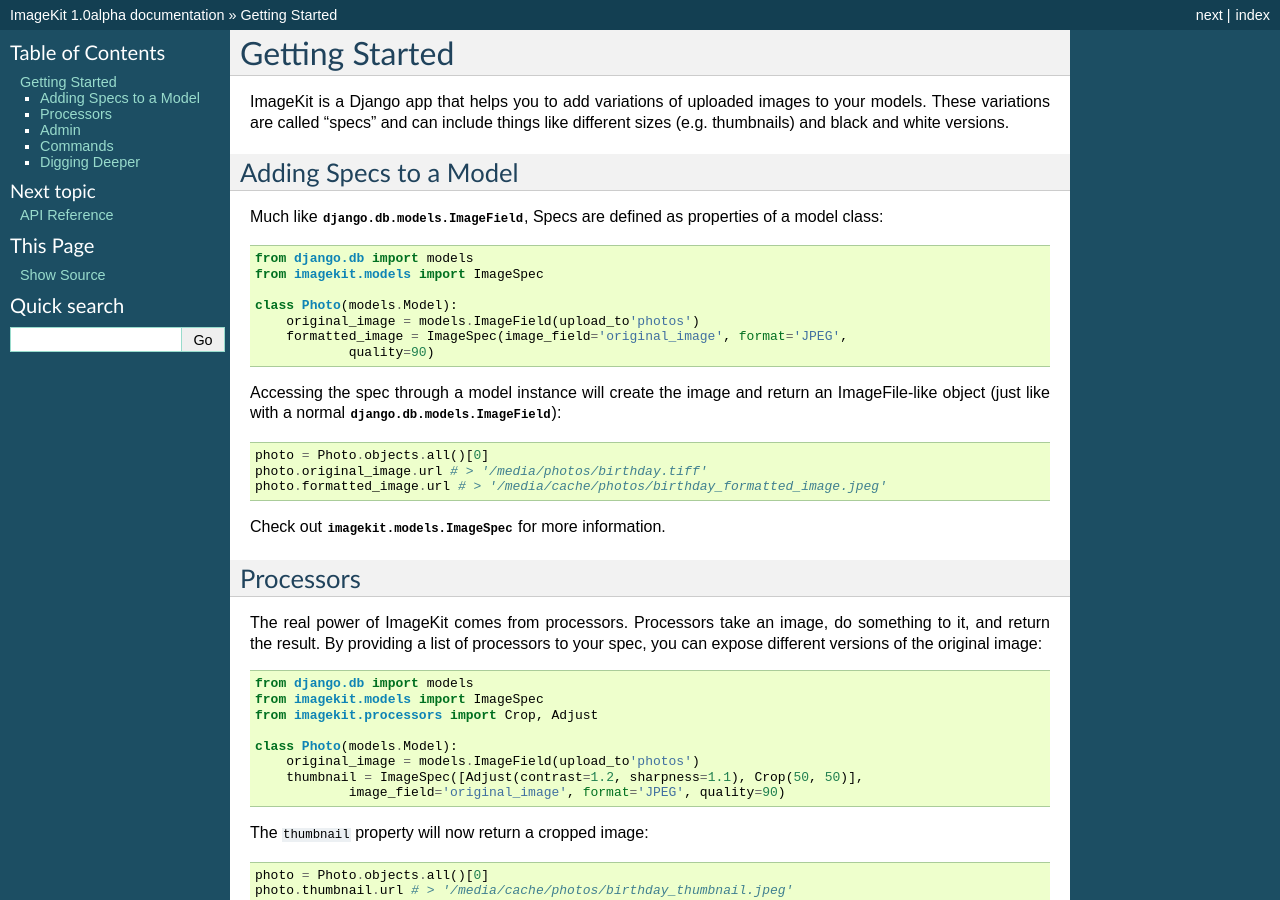
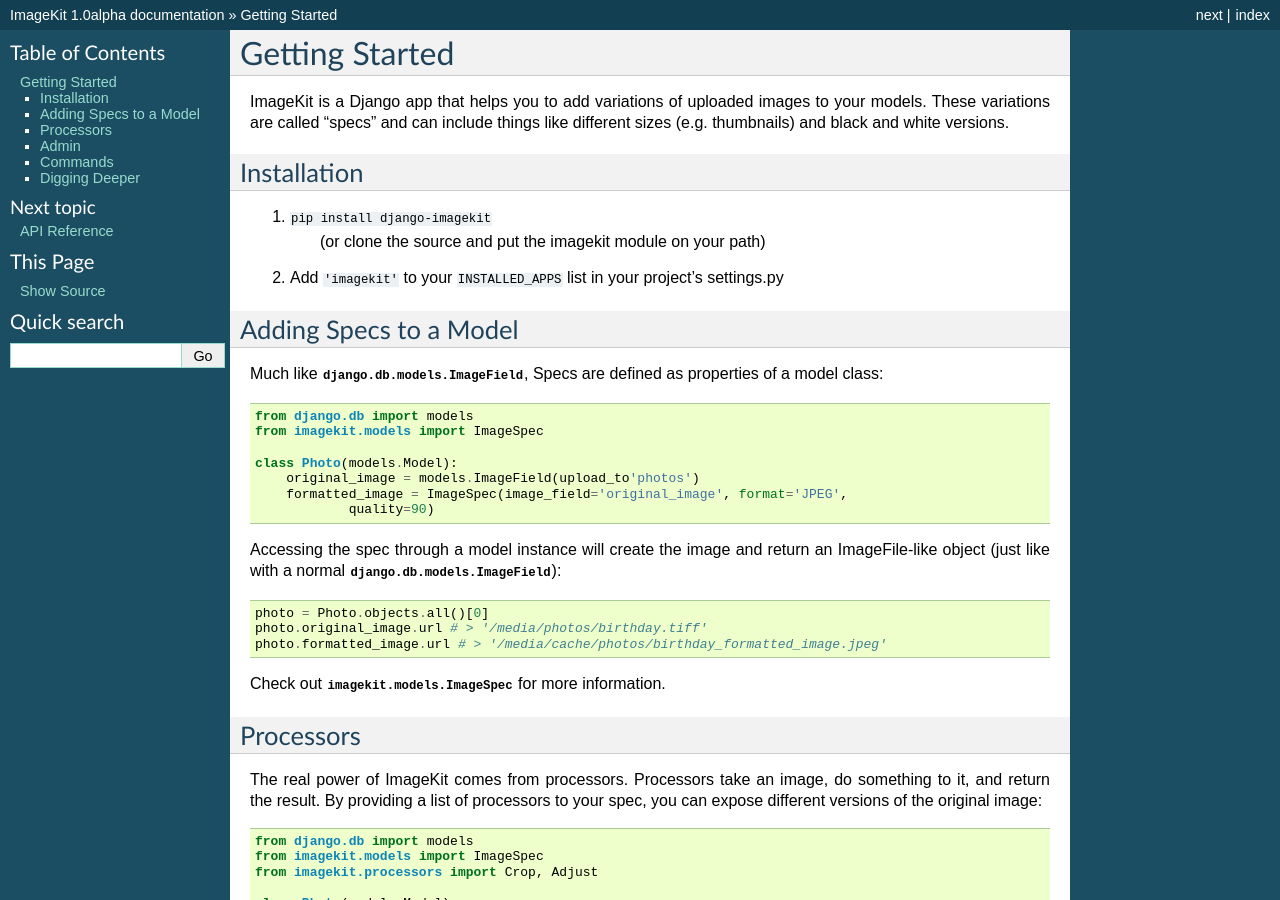
Before and after one commit to matthewwithanm/django-imagekit, a Sphinx documentation site: the page built from docs/index.rst, in a window 1280 px wide and 900 px high. Built offline with Sphinx 7.4.7, drawn with Linux system fonts in a browser that asks for light colours.

Commit message:
Installation instructions.

```diff
--- a/docs/index.rst
+++ b/docs/index.rst
@@ -4,6 +4,14 @@ Getting Started
 ImageKit is a Django app that helps you to add variations of uploaded images to
 your models. These variations are called "specs" and can include things like
 different sizes (e.g. thumbnails) and black and white versions.
+
+
+Installation
+------------
+
+1. ``pip install django-imagekit``
+    (or clone the source and put the imagekit module on your path)
+2. Add ``'imagekit'`` to your ``INSTALLED_APPS`` list in your project's settings.py
 
 
 Adding Specs to a Model
```
